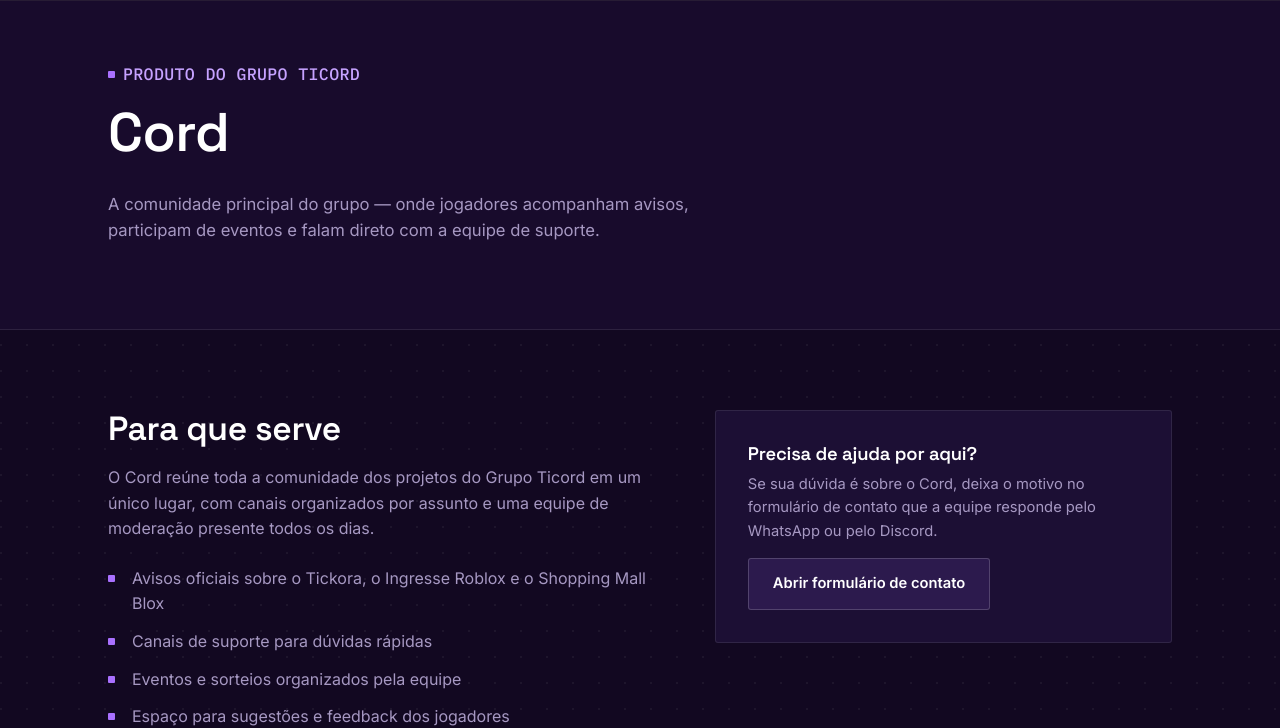
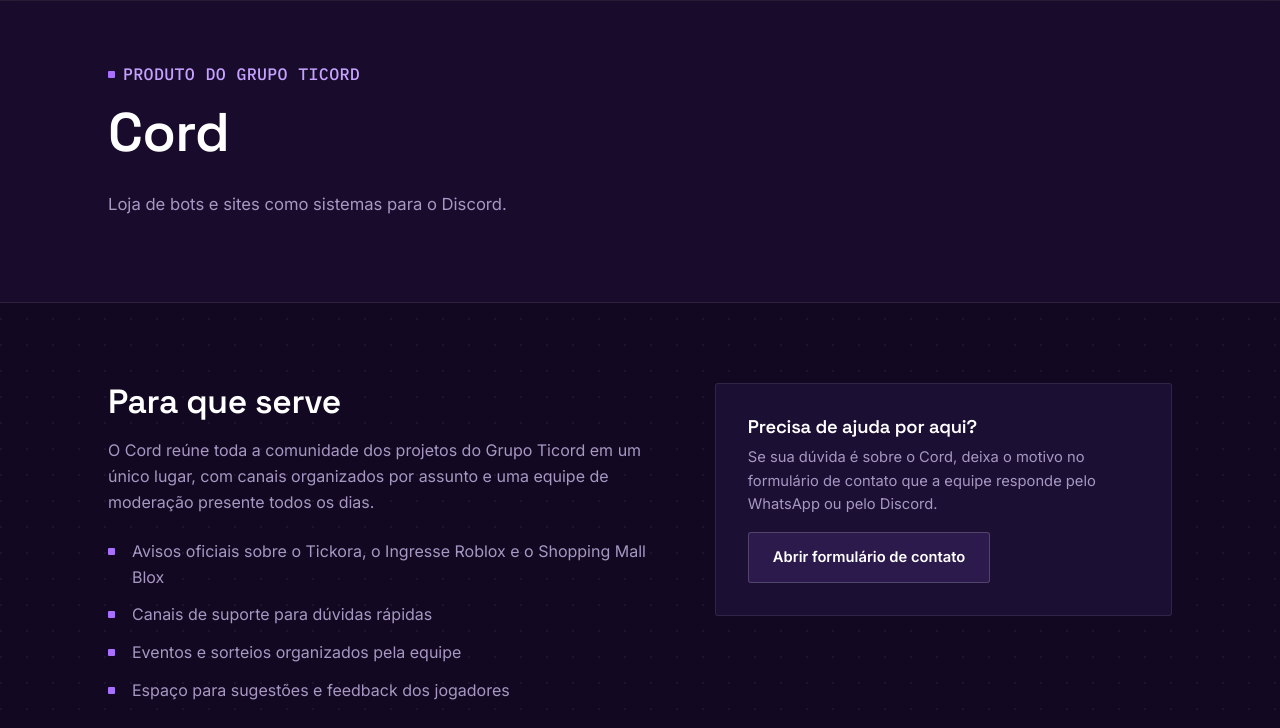
Before and after one commit to miguelfracassi/grupe, a website: page grupe grupe grupe/public/cord.html in a window 1280 px wide. Shown: the part 72-800 px from the top of the page. Drawn offline with Linux system fonts and the light colour scheme.

Commit message:
Update title and description in cord.html

```diff
--- a/grupe grupe grupe/public/cord.html
+++ b/grupe grupe grupe/public/cord.html
@@ -3,7 +3,7 @@
 <head>
 <meta charset="UTF-8" />
 <meta name="viewport" content="width=device-width, initial-scale=1.0" />
-<title>Cord — Grupo Ticord</title>
+<title>Cord Bot's</title>
 <meta name="description" content="Cord é a comunidade principal administrada pelo Grupo Ticord." />
 <link rel="icon" href="assets/ticord-white.png" />
 <link rel="stylesheet" href="style.css" />
@@ -32,7 +32,7 @@
   <div class="envolucro">
     <p class="rotulo">PRODUTO DO GRUPO TICORD</p>
     <h1>Cord</h1>
-    <p>A comunidade principal do grupo — onde jogadores acompanham avisos, participam de eventos e falam direto com a equipe de suporte.</p>
+    <p>Loja de bots e sites como sistemas para o Discord.</p>
   </div>
 </section>
 
```
